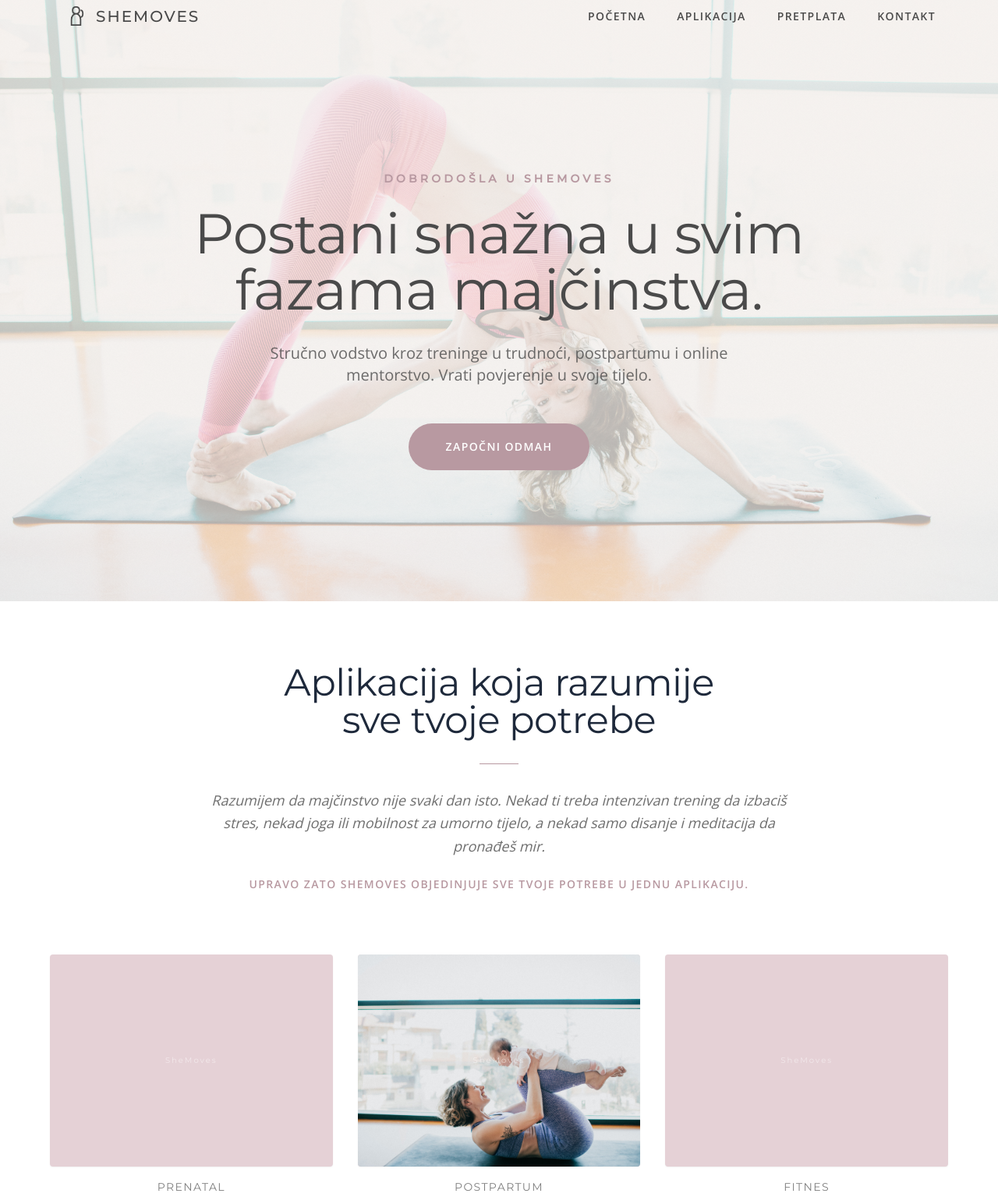
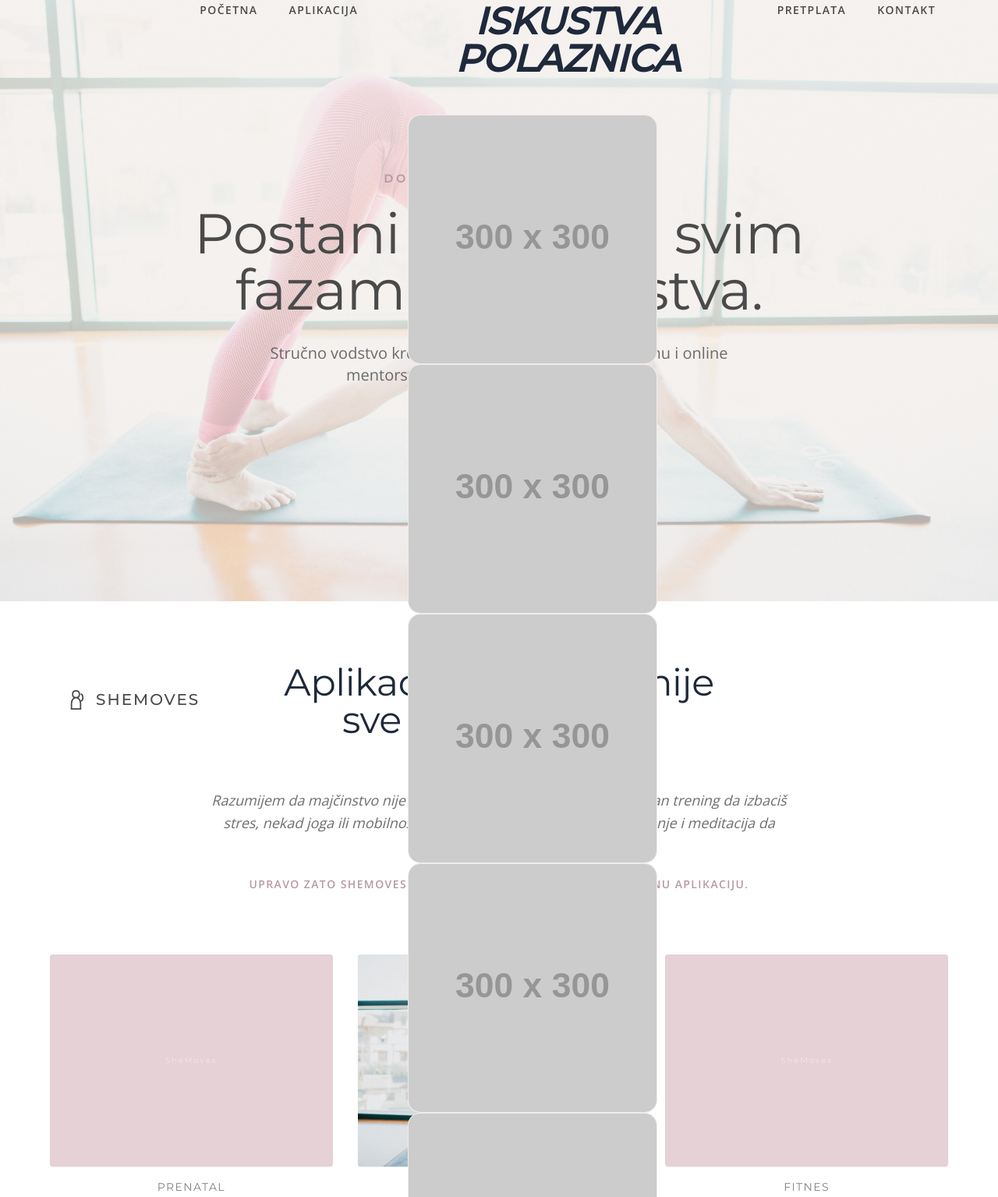
Before and after one commit to shemoves-sara/shemoves, a plain HTML site: page index.html in a window 1280 px wide. Shown: the part 29-1564 px from the top of the page at 78% size. Drawn offline with nearby package versions, Linux system fonts and the light colour scheme; placeholder pictures from the web are drawn by us.

Commit message:
SHEMOVES_landing_page

```diff
--- a/index.html
+++ b/index.html
@@ -300,6 +300,31 @@
         <div class="hidden md:flex space-x-10 text-sm font-semibold uppercase tracking-widest">
             <a href="#pocetna" class="hover:text-[#B899A1]">Početna</a>
             <a href="#aplikacija" class="hover:text-[#B899A1]">Aplikacija</a>
+            <!-- TESTIMONIALS SEKCIJA -->
+<section class="testimonial-section">
+    <div class="max-w-6xl mx-auto text-center px-6">
+        <h2 class="text-3xl md:text-5xl mb-12 text-slate-800 italic">Iskustva polaznica</h2>
+
+        <div class="testimonial-container">
+            <div class="testimonial-card">
+                <img src="testim1.jpg" alt="Iskustvo 1" onerror="this.src='https://placehold.co/300x300/F7F2EE/B899A1?text=Iskustvo+1'">
+            </div>
+            <div class="testimonial-card">
+                <img src="testim2.jpg" alt="Iskustvo 2" onerror="this.src='https://placehold.co/300x300/F7F2EE/B899A1?text=Iskustvo+2'">
+            </div>
+            <div class="testimonial-card">
+                <img src="testim3.jpg" alt="Iskustvo 3" onerror="this.src='https://placehold.co/300x300/F7F2EE/B899A1?text=Iskustvo+3'">
+            </div>
+            <div class="testimonial-card">
+                <img src="testim4.jpg" alt="Iskustvo 4" onerror="this.src='https://placehold.co/300x300/F7F2EE/B899A1?text=Iskustvo+4'">
+            </div>
+            <div class="testimonial-card">
+                <img src="testim5.jpg" alt="Iskustvo 5" onerror="this.src='https://placehold.co/300x300/F7F2EE/B899A1?text=Iskustvo+5'">
+            </div>
+        </div>
+        <p class="text-[10px] uppercase tracking-widest opacity-40 mt-6">Povuci lijevo-desno za pregled</p>
+    </div>
+</section>
             <a href="#pretplata" class="hover:text-[#B899A1]">Pretplata</a>
             <a href="#kontakt" class="hover:text-[#B899A1]">Kontakt</a>
         </div>
```
